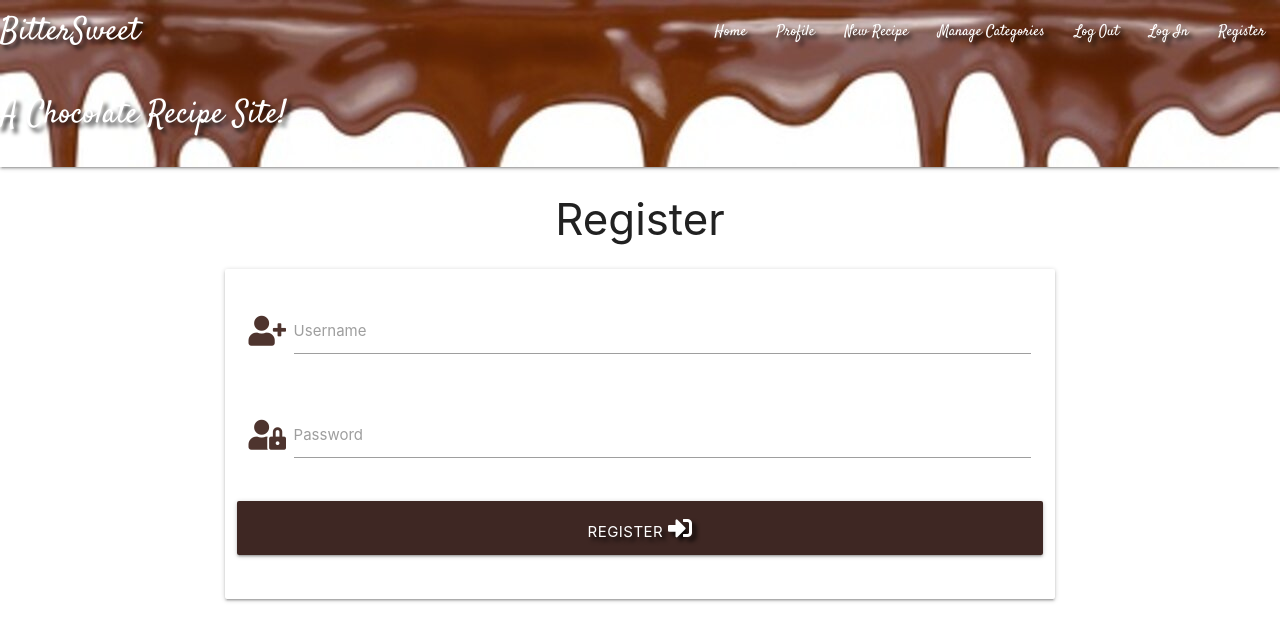
After one commit to Passion4film/Milestone-Project-3, a Flask app: page /register in a window 1280 px wide. The commit adds this page. Shown: the top 641 px of the page. Run offline with Flask 2, Linux system fonts and the light colour scheme; some libraries are stand-ins or nearby versions.

Commit message:
Add Register template.

```diff
--- a/app.py
+++ b/app.py
@@ -4,6 +4,7 @@ from flask import (
     redirect, request, session, url_for)
 from flask_pymongo import PyMongo
 from bson.objectid import ObjectId
+from werkzeug.security import generate_password_hash, check_password_hash
 if os.path.exists("env.py"):
     import env
 
@@ -24,6 +25,11 @@ def get_recipes():
     return render_template("recipes.html", recipes=recipes)
 
 
+@app.route("/register", methods=["GET", "POST"])
+def register():
+    return render_template("register.html")
+
+
 if __name__ == "__main__":
     app.run(host=os.environ.get("IP"),
             port=int(os.environ.get("PORT")),
--- a/static/css/style.css
+++ b/static/css/style.css
@@ -1,3 +1,11 @@
+@import url('https://fonts.googleapis.com/css2?family=Satisfy&display=swap');
+
 .text-shadow {
     text-shadow: 4px 4px 4px rgba(0, 0, 0, 0.8);
 }
+
+nav {
+    font-family: "Satisfy", sans-serif;
+    font-size: 15px;
+    background: url(/workspace/Milestone-Project-3/assets/images/chocolate-drips-long.jpg);
+}
--- a/templates/base.html
+++ b/templates/base.html
@@ -5,6 +5,8 @@
     <meta name="viewport" content="width=device-width, initial-scale=1.0">
     <link rel="stylesheet" href="https://cdnjs.cloudflare.com/ajax/libs/font-awesome/5.13.1/css/all.min.css"
         integrity="sha512-xA6Hp6oezhjd6LiLZynuukm80f8BoZ3OpcEYaqKoCV3HKQDrYjDE1Gu8ocxgxoXmwmSzM4iqPvCsOkQNiu41GA==" crossorigin="anonymous" type="text/css">
+    <link rel="preconnect" href="https://fonts.gstatic.com">
+    <link href="https://fonts.googleapis.com/css2?family=Satisfy&display=swap" rel="stylesheet">
     <link rel="stylesheet" href="https://cdnjs.cloudflare.com/ajax/libs/materialize/1.0.0/css/materialize.min.css" type="text/css">
     <link rel="stylesheet" href="{{ url_for('static', filename='css/style.css') }}" type="text/css">
     {% block styles %}
@@ -15,7 +17,7 @@
 
     <header>
         <!-- navbar across the top of page -->
-        <nav class="nav-extended text-shadow brown darken-3">
+        <nav class="nav-extended text-shadow text-style brown darken-4">
             <div class="nav-wrapper">
                 <a href="{{ url_for('get_recipes') }}" class="brand-logo">BitterSweet</a>
                 <a href="#" data-target="mobile-demo" class="sidenav-trigger"><i class="fas fa-bars"></i></a>
@@ -26,8 +28,11 @@
                     <li><a href="#">Manage Categories</a></li>
                     <li><a href="#">Log Out</a></li>
                     <li><a href="#">Log In</a></li>
-                    <li><a href="#">Register</a></li>
+                    <li><a href="{{ url_for('register') }}">Register</a></li>
                 </ul>
+            </div>
+            <div class="nav-content">
+                <span class="nav-title">A Chocolate Recipe Site!</span>
             </div>
         </nav>
 
@@ -40,7 +45,7 @@
             <li><a href="#">Manage Categories</a></li>
             <li><a href="#">Log Out</a></li>
             <li><a href="#">Log In</a></li>
-            <li><a href="#">Register</a></li>
+            <li><a href="{{ url_for('register') }}">Register</a></li>
         </ul>
     </header>
 
--- /dev/null
+++ b/templates/register.html
@@ -0,0 +1,35 @@
+{% extends "base.html" %}
+{% block content %}
+
+    <h3 class="center-align">Register</h3>
+
+    <div class="row">
+        <form class="col s12 m8 offset-m2" method="POST" action="{{ url_for('register') }}">
+            <div class="card-panel">
+                <!-- username -->
+                <div class="row">
+                    <div class="input-field col s12">
+                        <i class="fas fa-user-plus prefix brown-text text-darken-3"></i>
+                        <input id="username" name="username" type="text" class="validate">
+                        <label for="username">Username</label>
+                    </div>
+                </div>
+                <!-- password -->
+                <div class="row">
+                    <div class="input-field col s12">
+                        <i class="fas fa-user-lock prefix brown-text text-darken-3"></i>
+                        <input id="password" name="password" type="password" class="validate">
+                        <label for="password">Password</label>
+                    </div>
+                </div>
+                <!-- register -->
+                <div class="row">
+                    <button type="submit" class="col s12 btn-large brown darken-4 text-shadow">
+                        Register <i class="fas fa-sign-in-alt"></i>
+                    </button>
+                </div>
+            </div>
+        </form>
+    </div>
+
+{% endblock %}
```
Also changed, not shown: assets/images/bittersweet-wrapper-idea2.png (added), assets/images/chocolate-dripping.jpg (added), assets/images/chocolate-drips-long.jpg (added), assets/images/logo-idea.png (added).
